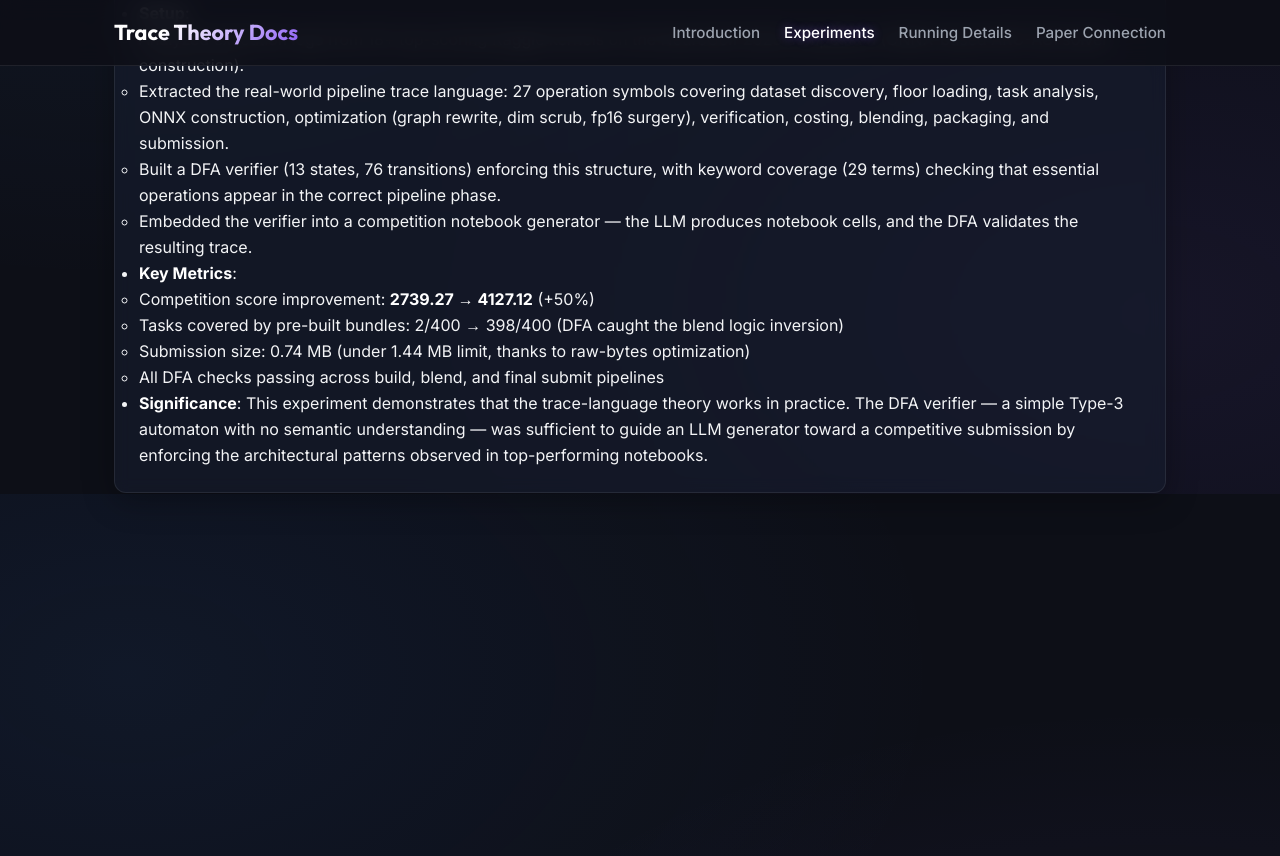
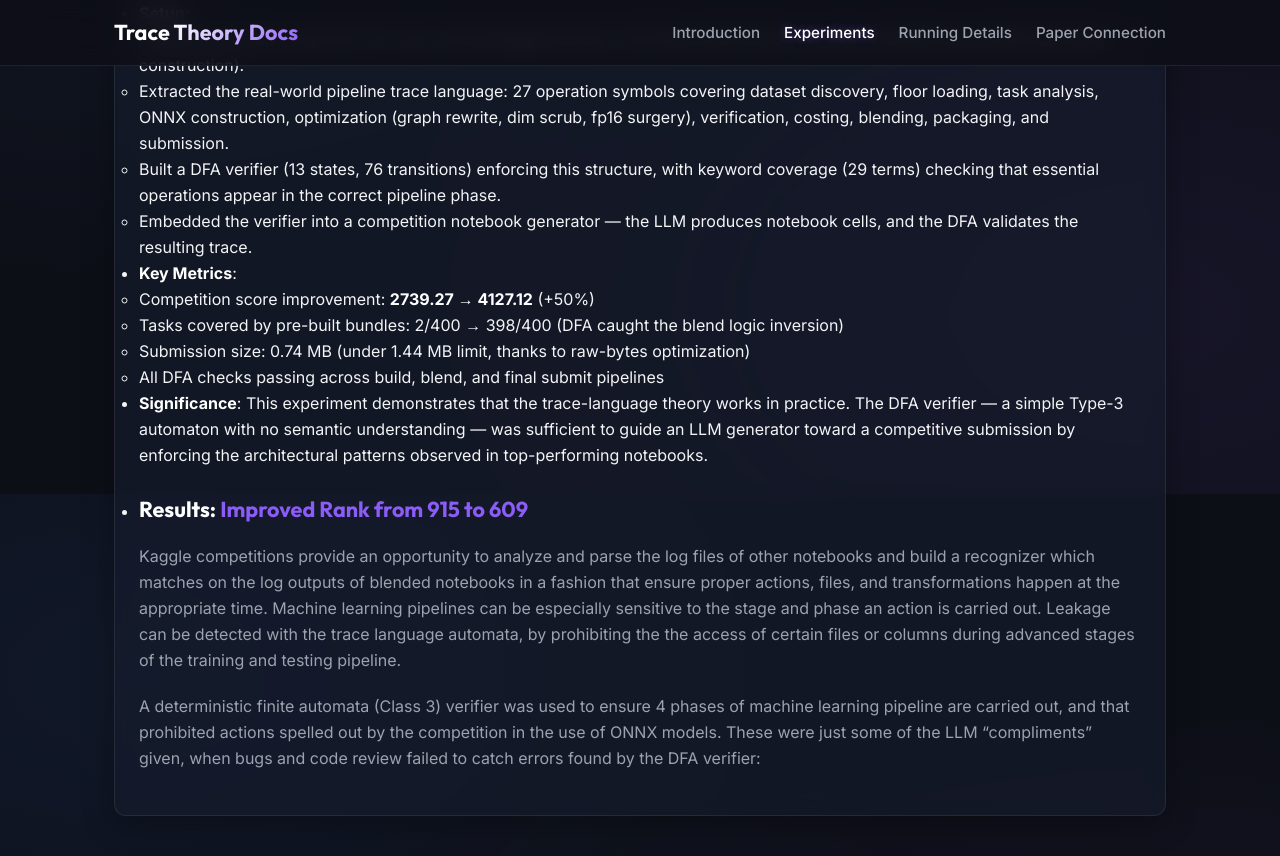
Before and after one commit to sweeden-ttu/agent-trace-language, a Jekyll site: the page built from docs/experiments.md, in a window 1280 px wide and 900 px high, scrolled down 2206 px. Shown: the top 856 px of the window. Built offline with Jekyll 4.4.1, drawn with Linux system fonts in a browser that asks for light colours; before the commit the page ends 2783 px from its top, so only the background shows below that.

Commit message:
Document results and significance of DFA experiment
Added results section detailing improved rank and methodology for using DFA in machine learning pipelines.

```diff
--- a/docs/experiments.md
+++ b/docs/experiments.md
@@ -86,3 +86,8 @@ To test the validity of the **Trace-Language Theory of Agents**, we describe six
   * Submission size: 0.74 MB (under 1.44 MB limit, thanks to raw-bytes optimization)
   * All DFA checks passing across build, blend, and final submit pipelines
 * **Significance**: This experiment demonstrates that the trace-language theory works in practice. The DFA verifier — a simple Type-3 automaton with no semantic understanding — was sufficient to guide an LLM generator toward a competitive submission by enforcing the architectural patterns observed in top-performing notebooks.
+*
+### Results: [Improved Rank from 915 to 609](https://www.kaggle.com/code/scottweeden/neurogolf-trace-language-dfa-solvers)
+Kaggle competitions provide an opportunity to analyze and parse the log files of other notebooks and build a recognizer which matches on the log outputs of blended notebooks in a fashion that ensure proper actions, files, and transformations happen at the appropriate time.  Machine learning pipelines can be especially sensitive to the stage and phase an action is carried out. Leakage can be detected with the trace language automata, by prohibiting the the access of certain files or columns during advanced stages of the training and testing pipeline.
+
+A deterministic finite automata (Class 3) verifier was used to ensure 4 phases of machine learning pipeline are carried out, and that prohibited actions spelled out by the competition in the use of ONNX models. These were just some of the LLM "compliments" given, when bugs and code review failed to catch errors found by the DFA verifier:
```
